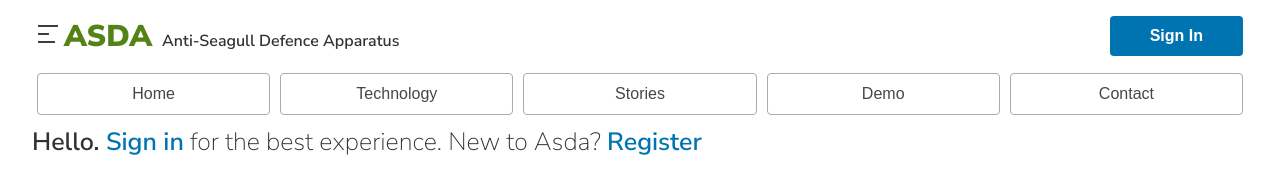
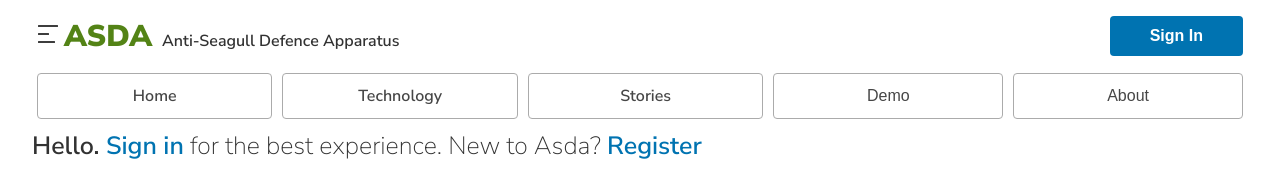
Before and after one commit to mitchLui/asda, a React (Create React App) app in the folder frontend/: page / in a window 1280 px wide. Shown: the top 169 px of the page. Built offline with nearby package versions, Linux system fonts and the light colour scheme.

Commit message:
More things

```diff
--- a/frontend/src/App.module.scss
+++ b/frontend/src/App.module.scss
@@ -3,8 +3,25 @@
   padding: 16px 32px;
 }
 
-.test {
-  display: flex;
+.about {
+  background-color: rgba(0, 0, 0, 0.9);
+  position: fixed;
+  z-index: 10;
+  width: 100%;
+  height: 100%;
+  top: 0;
+  left: 0;
+  padding: 0;
+}
+
+.aboutcontent {
+  position: absolute;
+  top: 50%;
+  left: 50%;
+  transform: translate(-50%, -50%);
+  color: white;
+  font-size: 1.5rem;
+  text-align: center;
 }
 
 @media screen and (max-width: 768px) {
--- a/frontend/src/App.tsx
+++ b/frontend/src/App.tsx
@@ -1,12 +1,33 @@
+import { useState } from 'react';
 import styles from './App.module.scss';
-import Button from './components/Button/Button';
+import Button, { AnchorButton } from './components/Button/Button';
 import Card from './components/Card/Card';
 import Grid from './components/Grid/Grid';
 import PostcodeChecker from './components/PostcodeChecker/PostcodeChecker';
 import { PulsaingCircle } from './components/PulsatingCircle/PulsatingCircle';
 import { stories, Story } from './data/stories';
 
-function NavBar() {
+function About({onClose = () => {}}) {
+  return (
+    <div className={styles.about}>
+      <div className={styles.aboutcontent}>
+          <Header text={"About the project"} />
+          <div>
+            <p>
+              Hopefully you'll have realised by now that this is a parody of ASDA (the supermarket chain)'s website. It just so happens
+              that our thing was called the Anti Seagull Defence Apparatus (ASDA) and we thought it would be funny to make a website
+              for it. We hope you enjoyed it!
+            </p>
+          </div>
+          <div style={{'marginTop': '25px'}}>
+            <Button onClick={()=>{onClose()}}>Close</Button>
+          </div>
+      </div>
+    </div>
+  )
+}
+
+function NavBar({onAboutClick = () => {}}) {
   return (
     <>
     <div style={{'display': 'flex','justifyContent': 'space-between', 'marginBottom': '16px'}}>
@@ -28,11 +49,11 @@ function NavBar() {
     </div>
     <div>
       <div style={{'display': 'flex', 'justifyContent': 'space-between', 'marginBottom': '10px'}}>
-        <Button buttonType="transparent">Home</Button>
-        <Button buttonType="transparent">Technology</Button>
-        <Button buttonType="transparent">Stories</Button>
+        <AnchorButton buttonType="transparent" anchor="#home">Home</AnchorButton>
+        <AnchorButton buttonType="transparent" anchor="#technology">Technology</AnchorButton>
+        <AnchorButton buttonType="transparent" anchor="#stories">Stories</AnchorButton>
         <Button buttonType="transparent">Demo</Button>
-        <Button buttonType="transparent">Contact</Button>
+        <Button buttonType="transparent" onClick={()=>{onAboutClick()}}>About</Button>
       </div>
     </div>
     </>
@@ -45,9 +66,13 @@ const Header = ({ text }: { text: string }) =>
 </span>
 
 function App() {
+  const [showAbout, setShowAbout] = useState(false);
   return (
-    <div className={styles.App}>
-    <NavBar/>
+    <div className={styles.App} id="home">
+      {
+        showAbout && <About onClose={()=>{setShowAbout(!showAbout)}}/>
+      }
+    <NavBar onAboutClick={()=>{setShowAbout(!showAbout)}}/>
       <span style={{'fontSize': '25px'}}>Hello. <span style={{'color': '#0073b1'}}>Sign in</span><span style={{'fontWeight': '400'}}> for the best experience. New to Asda? </span><span style={{'color': '#0073b1'}}>Register</span></span>
       <div style={{'marginTop': '10px','display': 'flex', 'backgroundColor': '#d5e7c7', 'justifyContent': 'space-between'}}>
         <div style={{'margin': '15px', 'textAlign': 'left'}}>
@@ -63,7 +88,7 @@ function App() {
           <PostcodeChecker/>
         </div>
       </div>
-      <div style={{'marginTop': '10px','display': 'flex', 'backgroundColor': '#ebebeb', 'justifyContent': 'space-between'}}>
+      <div id="technology" style={{'marginTop': '10px','display': 'flex', 'backgroundColor': '#ebebeb', 'justifyContent': 'space-between'}}>
         <div style={{'marginLeft': '16px', 'width': '50%', zIndex: '1', 'textAlign': 'left'}}>
           <h1 style={{'color': '#538316', 'paddingTop': '15px'}}>Technology</h1>
           <span style={{'fontSize': '20px'}}>Using our proprietary SonicBarrier technology, we can prevent seagulls from entering a protected area
@@ -72,8 +97,9 @@ function App() {
         </div>
         <PulsaingCircle/>
       </div>
-      <Header text={"Stories"}/>
-      <Grid>
+      <div id="stories">
+        <Header text={"Stories"}/>
+        <Grid>
           {
             stories.map((story: Story) => {
               return (
@@ -87,9 +113,10 @@ function App() {
                   storyURL={story.storyURL}
                 />
               );
-          })
-        }
+            })
+          }
         </Grid>
+      </div>
       <div style={{'textAlign': 'center', 'padding': '16px'}}>
         <Button>See the demo</Button>
         <Button>Buy an ASDA</Button>
--- a/frontend/src/components/Button/Button.module.scss
+++ b/frontend/src/components/Button/Button.module.scss
@@ -47,3 +47,9 @@
     box-shadow: 0 0 11px rgba(33,33,33,.1);
   }
 }
+
+.anchor {
+  text-align: center;
+  font-weight: 600;
+  text-decoration: none;
+}
--- a/frontend/src/components/Button/Button.tsx
+++ b/frontend/src/components/Button/Button.tsx
@@ -14,3 +14,19 @@ export default function Button({ buttonType, onClick, style, children }: ButtonP
     </button>
   );
 }
+
+type AnchorButtonProps = {
+  style?: React.CSSProperties;
+  buttonType?: string;
+  children: React.ReactNode;
+  anchor: string;
+}
+
+export function AnchorButton({ buttonType, style, children, anchor }: AnchorButtonProps) {
+  buttonType = buttonType || 'primary';
+  return (
+    <a style={style} className={`${buttonStyles.button} ${buttonStyles.anchor} ${buttonStyles[buttonType]}`} href={anchor}>
+      {children}
+    </a>
+  );
+}
```
Also changed, not shown: 1 other file (tests, documents, lock files or other folders).
